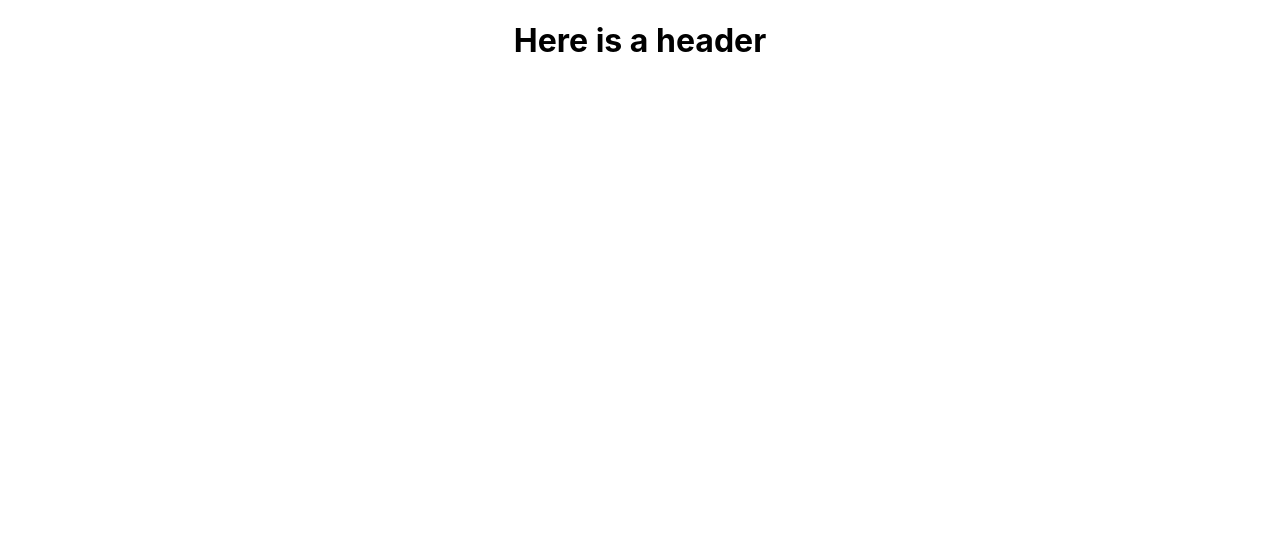
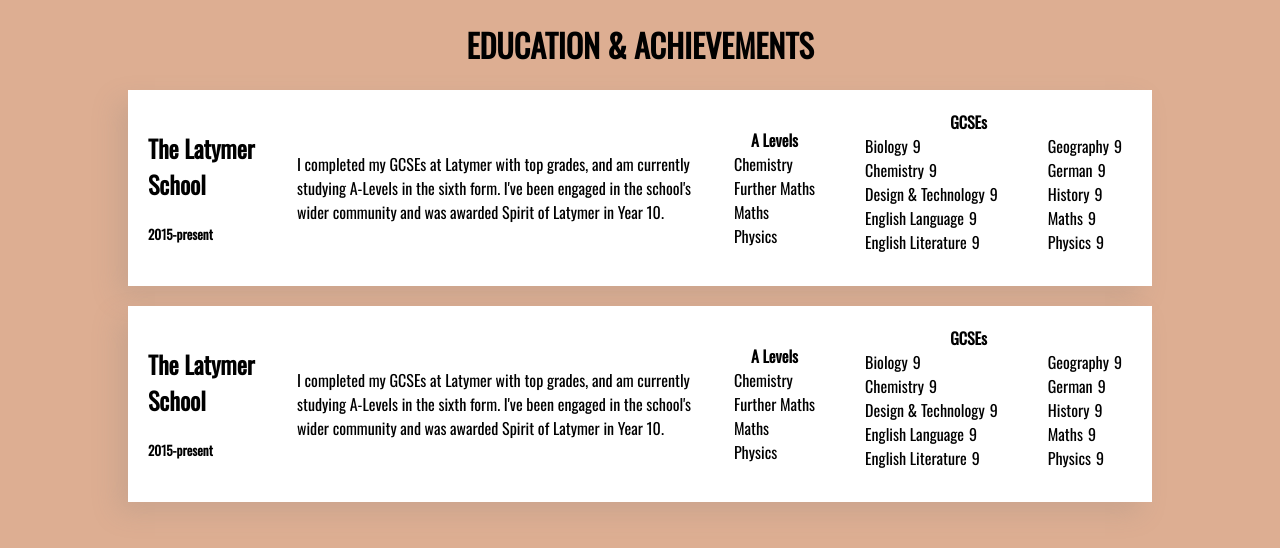
Before and after one commit to sol-austin/sol-abrahams-tech, a React (Create React App) app: page /education in a window 1280 px wide. Shown: the top 548 px of the page. Built offline with nearby package versions, Linux system fonts and the light colour scheme.

Commit message:
education changed

```diff
--- a/package.json
+++ b/package.json
@@ -6,6 +6,7 @@
     "@testing-library/jest-dom": "^4.2.4",
     "@testing-library/react": "^9.5.0",
     "@testing-library/user-event": "^7.2.1",
+    "eslint": "^7.5.0",
     "react": "^16.13.1",
     "react-dom": "^16.13.1",
     "react-router-dom": "^5.2.0",
--- /dev/null
+++ b/src/CardRow.js
@@ -0,0 +1,47 @@
+import React from 'react';
+
+const CardRow = () => {
+    return (
+        <li className='the-latymer-school'>
+            <div className='the-latymer-school'>
+            <div className='card-left-header card-section'>
+                <h2>The Latymer School</h2>
+                <h5>2015-present</h5>
+            </div>
+            <div className='card-right-description card-section'>
+                <p>I completed my GCSEs at Latymer with top grades, and am currently studying A-Levels in the sixth form. I've been engaged in the school's wider community and was awarded Spirit of Latymer in Year 10.</p>
+            </div>
+            <div className='card-right-alevel-grades card-section'>
+                <h4 style={{margin: 0}}>A Levels</h4>
+                <ul className='a-level-grades'>
+                <li>Chemistry</li>
+                <li>Further Maths</li>
+                <li>Maths</li>
+                <li>Physics</li>
+                </ul>
+            </div>
+            <div className='card-right-gcse-grades card-section'>
+                <h4 style={{margin: 0}}>GCSEs</h4>
+                <div className='gcse-columns-container'>
+                <ul className='left-column-gcse-grades gcse-grades-column'>
+                <li>Biology<span className='grade-number'>9</span></li>
+                <li>Chemistry<span className='grade-number'>9</span></li>
+                <li>Design & Technology<span className='grade-number'>9</span></li>
+                <li>English Language<span className='grade-number'>9</span></li>
+                <li>English Literature<span className='grade-number'>9</span></li>
+                </ul>
+                <ul className='right-column-gcse-grades gcse-grades-column'>
+                <li>Geography<span className='grade-number'>9</span></li>
+                <li>German<span className='grade-number'>9</span></li>
+                <li>History<span className='grade-number'>9</span></li>
+                <li>Maths<span className='grade-number'>9</span></li>
+                <li>Physics<span className='grade-number'>9</span></li>
+                </ul>
+                </div>
+            </div>
+            </div>
+        </li>
+    )
+}
+
+export default CardRow;
--- /dev/null
+++ b/src/Education.css
@@ -0,0 +1,100 @@
+.education-page-container > h1 {
+  display: inline-block;
+  margin-top: 50px;
+}
+
+.inner-education-container {
+  display: inline-block;
+  text-align: left;
+  width: 80%;
+}
+
+.education-page-container {
+  background-color: #DDAE92;
+  min-height: 100vh;
+}
+
+ul {
+  padding-left: 0;
+  list-style-type: none;
+}
+
+h1, h2, h3, h4, h5, h6 {
+  text-align: center;
+}
+
+ul.education-achievement-events > li {
+  background-color: white;
+  padding: 20px;
+  box-shadow: -11.31px 11.31px 25px 0px rgba(138,131,124,0.23);
+  margin-bottom: 20px;
+}
+
+.card-left-header h2, .card-left-header h5 {
+  text-align: left;
+}
+
+.card-left-header {
+  flex: 1;
+}
+
+.card-section {
+  display: inline-block;
+  margin-right: 10px;
+}
+
+.card-right-gcse-grades {
+  float: right;
+  display: flex;
+  flex: 1;
+  flex-direction: column;
+}
+
+.card-right-alevel-grades {
+  margin-top: auto;
+  margin-bottom: auto;
+  margin-right: 0;
+}
+
+.grade-number {
+  float: right;
+  margin-left: 5px;
+}
+
+.education-achievement-events > li > div {
+  display: flex;
+  flex-flow: row wrap;
+}
+
+.gcse-grades-column {
+  display: inline-block;
+}
+
+.left-column-gcse-grades {
+  margin-right: 50px;
+  margin-left: 50px;
+}
+
+.gcse-grades-column > li {
+  width: max-content;
+}
+
+.card-right-description {
+  flex: 3;
+  display: flex;
+  margin-right: 20px;
+}
+
+.card-right-description > p {
+  margin: auto;
+}
+
+@media (max-width:900px) {
+  .education-achievement-events > li > div {
+    flex-direction: column;
+  }
+}
+
+.gcse-columns-container {
+  display: flex;
+}
--- a/src/Education.js
+++ b/src/Education.js
@@ -1,8 +1,60 @@
 import React from 'react';
+import './Education.css';
+import CardRow from './CardRow.js'
 
 const Education = () => {
   return (
-    <div><h1>Here is a header</h1></div>
+    <div>
+      <div className='education-page-container'>
+        <div className='inner-education-container'>
+          <h1>EDUCATION & ACHIEVEMENTS</h1>
+          <div className='school-info'>
+          </div>
+          <ul className='education-achievement-events'>
+            <li className='the-latymer-school'>
+              <div className='the-latymer-school'>
+                <div className='card-left-header card-section'>
+                  <h2>The Latymer School</h2>
+                  <h5>2015-present</h5>
+                </div>
+                <div className='card-right-description card-section'>
+                  <p>I completed my GCSEs at Latymer with top grades, and am currently studying A-Levels in the sixth form. I've been engaged in the school's wider community and was awarded Spirit of Latymer in Year 10.</p>
+                </div>
+                <div className='card-right-alevel-grades card-section'>
+                  <h4 style={{margin: 0}}>A Levels</h4>
+                  <ul className='a-level-grades'>
+                    <li>Chemistry</li>
+                    <li>Further Maths</li>
+                    <li>Maths</li>
+                    <li>Physics</li>
+                  </ul>
+                </div>
+                <div className='card-right-gcse-grades card-section'>
+                  <h4 style={{margin: 0}}>GCSEs</h4>
+                  <div className='gcse-columns-container'>
+                  <ul className='left-column-gcse-grades gcse-grades-column'>
+                    <li>Biology<span className='grade-number'>9</span></li>
+                    <li>Chemistry<span className='grade-number'>9</span></li>
+                    <li>Design & Technology<span className='grade-number'>9</span></li>
+                    <li>English Language<span className='grade-number'>9</span></li>
+                    <li>English Literature<span className='grade-number'>9</span></li>
+                  </ul>
+                  <ul className='right-column-gcse-grades gcse-grades-column'>
+                    <li>Geography<span className='grade-number'>9</span></li>
+                    <li>German<span className='grade-number'>9</span></li>
+                    <li>History<span className='grade-number'>9</span></li>
+                    <li>Maths<span className='grade-number'>9</span></li>
+                    <li>Physics<span className='grade-number'>9</span></li>
+                  </ul>
+                  </div>
+                </div>
+              </div>
+            </li>
+            <CardRow />
+          </ul>
+        </div>
+      </div>
+    </div>
   )
 }
 
--- a/src/HomepageBody.css
+++ b/src/HomepageBody.css
@@ -1,3 +1,5 @@
+@import url('https://fonts.googleapis.com/css2?family=Oswald&display=swap');
+
 .homepage-body {
   min-height: 100vh;
   column-count: 2;
@@ -5,6 +7,7 @@
   top: 95vh;
   background: #ECEBEA;
   column-gap: 0;
+  color: #545454;
 }
 
 .homepage-col {
@@ -12,7 +15,7 @@
 }
 
 .homepage-card {
-  min-height: 50vh;
+  min-height: 100vh;
   display: flex;
 }
 
@@ -20,18 +23,23 @@
   margin: auto;
 }
 
-#homepage-card-education {
-  background-color: #7D6812;
-}
-
-#homepage-card-achievements {
-  background-color: #BB9B1B;
+#homepage-card-education-achievements {
+  background-color: #DDAE92;
 }
 
 #homepage-card-experience {
-  background-color: #E0BC29;
+  background-color: #BAB0BF;
 }
 
-#homepage-card-other {
-  background-color: #EBD270;
+div.homepage-col > a {
+  text-decoration: none;
+  color: #545454;
 }
+
+div.homepage-card > div.homepage-card-vertical-middle > h1 {
+  font-family: 'Oswald', sans-serif;
+}
+
+div.homepage-card > div.homepage-card-vertical-middle >  p {
+  font-family: 'Oswald', sans-serif;
+}
--- a/src/HomepageBody.js
+++ b/src/HomepageBody.js
@@ -6,30 +6,20 @@
   return (
     <div className='homepage-body'>
       <div className="homepage-col-1 homepage-col">
-        <div id="homepage-card-education" className="homepage-card">
+        <Link to="/education">
+        <div id="homepage-card-education-achievements" className="homepage-card">
           <div className='homepage-card-vertical-middle'>
-            <Link to='/education'><h1 className="homepage-card-title">Education</h1></Link>
-            <p>The Latymer School</p>
-          </div>
-        </div>
-        <div id="homepage-card-experience" className="homepage-card">
-          <div className='homepage-card-vertical-middle'>
-            <h1 className="homepage-card-title">Experience</h1>
-            <p>Forensic Architecture, Rookie Cooks, Catherine Powell</p>
-          </div>
-        </div>
-      </div>
-      <div id="homepage-card-achievements" className="homepage-col-2 homepage-col">
-        <div className="homepage-card">
-          <div className='homepage-card-vertical-middle'>
-            <h1 className="homepage-card-title">Achievements</h1>
+            <h1 className="homepage-card-title">Education & Achievements</h1>
             <p>CyberStart Elite, DofE, DataCamp, SANS SEC560</p>
           </div>
         </div>
-        <div id="homepage-card-other" className="homepage-card">
+        </Link>
+      </div>
+      <div className="homepage-col-2 homepage-col">
+        <div id="homepage-card-experience" className="homepage-card">
           <div className='homepage-card-vertical-middle'>
-            <h1 className="homepage-card-title">Other</h1>
-            <p>Other</p>
+            <h1 className="homepage-card-title">Work Experience</h1>
+            <p>Forensic Architecture, Rookie Cooks, Catherine Powell</p>
           </div>
         </div>
       </div>
--- a/src/HomepageHeader.css
+++ b/src/HomepageHeader.css
@@ -11,11 +11,12 @@
   border-color: black;
   border-style: solid;
   transition: all 0.3s ease-in-out 0s;
+  font-family: 'Oswald', sans-serif;
 }
 
 button.find-out-more:hover {
-  background-color: orange;
-  border-color: orange;
+  background-color: #E0BC29;
+  border-color: #E0BC29;
 }
 
 .rotate-arrow {
@@ -54,3 +55,7 @@
 button.find-out-more:hover > .rotate-arrow {
   transform: rotate(90deg);
 }
+
+div.title-text-container > h1 > span {
+  color: #E0BC29;
+}
--- a/src/HomepageHeader.js
+++ b/src/HomepageHeader.js
@@ -5,7 +5,7 @@
   return (
     <div className="outer-homepage-header-container">
     <div className="title-text-container" style={ { zIndex:999,  color:'white' } }>
-      <h1 style={{fontWeight:'normal'}}>Hello, I'm <span style={{ color:'orange'}}>Sol Abrahams.</span></h1>
+      <h1 style={{fontWeight:'normal'}}>Hello, I'm <span>Sol Abrahams.</span></h1>
       <hr />
       <h3 style={ { fontWeight:'normal'} }>I'm a student with a passion for<br />programming and problem solving.</h3>
       <button className="find-out-more">
--- a/src/index.css
+++ b/src/index.css
@@ -1,6 +1,6 @@
 body {
   margin: 0;
-  font-family: -apple-system, BlinkMacSystemFont, 'Segoe UI', 'Roboto', 'Oxygen',
+  font-family: 'Oswald', -apple-system, BlinkMacSystemFont, 'Segoe UI', 'Roboto', 'Oxygen',
     'Ubuntu', 'Cantarell', 'Fira Sans', 'Droid Sans', 'Helvetica Neue',
     sans-serif;
   -webkit-font-smoothing: antialiased;
```
Also changed, not shown: 2 other files (tests, documents, lock files or other folders).
